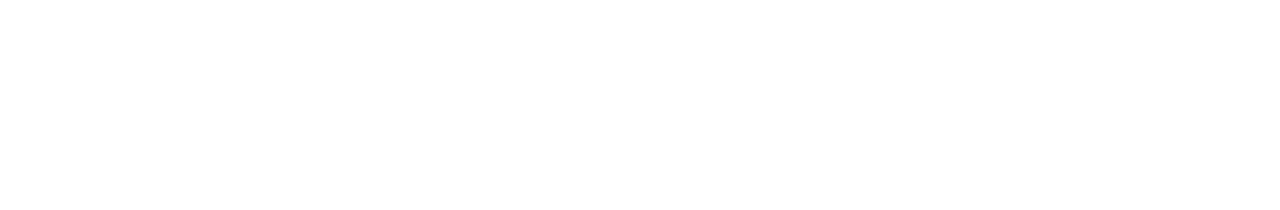
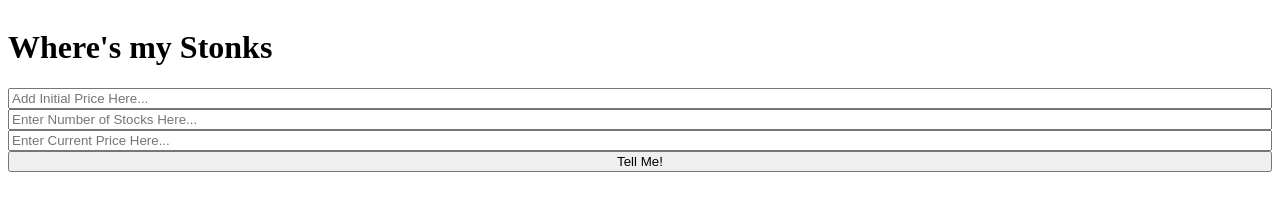
Before and after one commit to bmendhe23/stock-purchase-profit-or-loss, a plain HTML site: page index.html in a window 1280 px wide. Drawn offline with Linux system fonts and the light colour scheme.

Commit message:
html completed

```diff
--- a/index.html
+++ b/index.html
@@ -1,5 +1,6 @@
 <!DOCTYPE html>
 <html lang="en">
+
 <head>
     <meta charset="UTF-8">
     <meta http-equiv="X-UA-Compatible" content="IE=edge">
@@ -7,9 +8,24 @@
     <title>Stock Profit/Loss Calculator</title>
     <link rel="stylesheet" href="style.css">
 </head>
+
 <body>
 
+    <div class="container">
+        <div class="input-container">
+            <h1>Where's my Stonks</h1>
+            <input id="initial-price" placeholder="Add Initial Price Here..." type="number">
+            <input id="quantity" placeholder="Enter Number of Stocks Here..." type="number">
+            <input id="current-price" placeholder="Enter Current Price Here..." type="number">
+            <button id="submit-btn">Tell Me!</button>
+        </div>
+        <div class="output-container">
+
+        </div>
+
+    </div>
 
     <script src="javascript.js" type="text/javascript"></script>
 </body>
+
 </html>
--- a/style.css
+++ b/style.css
@@ -0,0 +1,13 @@
+div {
+    display: flex;
+    flex-direction: column;
+}
+
+.container {
+    display: flex;
+    flex-direction: column;
+}
+
+.output-container {
+    background-color: red;
+}
```
